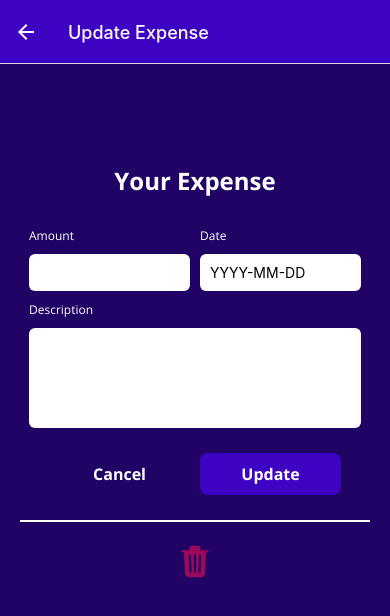
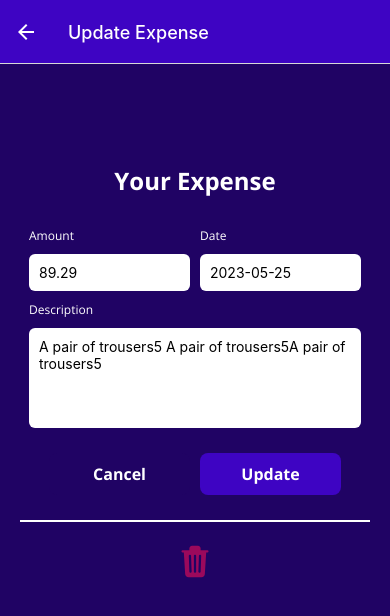
Before and after one commit to ganukeperera/FinTrack, a React Native app: screen / in a window 390 px wide. Both pictures are taken after a click on the element 195 px from the left and 414 px from the top of the page. Shown: the top 616 px of the page. Built offline with nearby package versions, Linux system fonts and the light colour scheme.

Commit message:
input validation done

```diff
--- a/Components/ManageExpense/ExpenseForm.js
+++ b/Components/ManageExpense/ExpenseForm.js
@@ -4,35 +4,68 @@ import { useState } from "react";
 import PrimaryButton from "../UI/PrimaryButton";
 import { Colors } from "../../util/Colors";
 import { useNavigation } from "@react-navigation/native";
-import { useDispatch, useSelector } from "react-redux";
-import { addExpense, updateExpense } from "../../store/expense";
 
-export default function ExpenseForm({ submitBtnTitle, onSubmit, onCancel }) {
-  const [expenseAmount, setAmount] = useState("");
-  const [expenseDate, setExpenseDate] = useState("");
-  const [expenseDescription, setExpenseDescription] = useState("");
+export default function ExpenseForm({
+  submitBtnTitle,
+  onSubmit,
+  onCancel,
+  defaultValues,
+}) {
+  const [expenseAmount, setAmount] = useState({
+    amount: defaultValues ? defaultValues.amount.toString() : "",
+    isValid: true,
+  });
+  const [expenseDate, setExpenseDate] = useState({
+    date: defaultValues ? defaultValues.date : "",
+    isValid: true,
+  });
+  const [expenseDescription, setExpenseDescription] = useState({
+    description: defaultValues ? defaultValues.description : "",
+    isValid: true,
+  });
 
-  const dispatch = useDispatch();
+  const [formIsValid, setFormIsValid] = useState(true);
 
   function amountHandler(amount) {
-    setAmount(amount);
+    setAmount({ amount: amount, isValid: true });
   }
   function dateHandler(date) {
-    setExpenseDate(date);
+    setExpenseDate({ date: date, isValid: true });
   }
   function descriptionHandler(desciption) {
-    setExpenseDescription(desciption);
+    setExpenseDescription({ description: desciption, isValid: true });
   }
 
   const navigation = useNavigation();
-  console.log(submitBtnTitle);
   function confirmHandler() {
     const expense = {
-      description: expenseDescription,
-      amount: +expenseAmount,
-      date: expenseDate,
+      description: expenseDescription.description,
+      amount: +expenseAmount.amount,
+      date: expenseDate.date,
     };
-    onSubmit(expense);
+
+    const amountIsValid = !isNaN(expense.amount) && expense.amount > 0;
+    const dateIsValid = new Date(expense.date).toString() !== "Invalid Date";
+    const descriptionIsValid = expense.description.trim().length > 0;
+
+    if (!amountIsValid || !dateIsValid || !descriptionIsValid) {
+      setFormIsValid(false);
+      setAmount((curValue) => {
+        return { amount: curValue.amount, isValid: amountIsValid };
+      });
+      setExpenseDescription((curValue) => {
+        return {
+          description: curValue.description,
+          isValid: descriptionIsValid,
+        };
+      });
+      setExpenseDate((curValue) => {
+        return { date: curValue.date, isValid: dateIsValid };
+      });
+    } else {
+      setFormIsValid(true);
+      onSubmit(expense);
+    }
   }
 
   return (
@@ -42,22 +75,24 @@ export default function ExpenseForm({ submitBtnTitle, onSubmit, onCancel }) {
         <View style={styles.amountAndDate}>
           <Input
             label="Amount"
+            isValid={expenseAmount.isValid}
             inputFieldConfgs={{
               keyboardType: "decimal-pad",
               onChangeText: amountHandler,
-              value: expenseAmount,
+              value: expenseAmount.amount,
             }}
           ></Input>
         </View>
         <View style={styles.amountAndDate}>
           <Input
             label="Date"
+            isValid={expenseDate.isValid}
             inputFieldConfgs={{
               keyboardType: "numeric",
               placeholder: "YYYY-MM-DD",
               maxLength: 10,
               onChangeText: dateHandler,
-              value: expenseDate,
+              value: expenseDate.date,
             }}
           ></Input>
         </View>
@@ -65,14 +100,19 @@ export default function ExpenseForm({ submitBtnTitle, onSubmit, onCancel }) {
 
       <Input
         label="Description"
+        isValid={expenseDescription.isValid}
         inputFieldConfgs={{
           keyboardType: "default",
           multiline: true,
           textAlignVertical: "top",
           onChangeText: descriptionHandler,
-          value: expenseDescription,
+          value: expenseDescription.description,
         }}
       ></Input>
+      {!formIsValid && (
+        <Text style={styles.validationText}>Please add valid input!</Text>
+      )}
+
       <View style={styles.buttonsOuterContainer}>
         <View style={styles.buttonContainer}>
           <PrimaryButton bgColor={Colors.primary800} onPress={onCancel}>
@@ -117,4 +157,11 @@ const styles = StyleSheet.create({
     flex: 1,
     maxWidth: 150,
   },
+  validationText: {
+    color: Colors.error500,
+    textAlign: "left",
+    fontFamily: "open-sans-bold",
+    fontSize: 12,
+    margin: 5,
+  },
 });
--- a/Components/ManageExpense/Input.js
+++ b/Components/ManageExpense/Input.js
@@ -1,13 +1,17 @@
 import { View, Text, TextInput, StyleSheet } from "react-native";
+import { Colors } from "../../util/Colors";
 
-export default function Input({ label, inputFieldConfgs }) {
+export default function Input({ label, isValid, inputFieldConfgs }) {
   const style = [styles.input];
+  if (!isValid) {
+    style.push(styles.inputInavlid);
+  }
   if (inputFieldConfgs["multiline"] == true) {
     style.push(styles.inputMultiline);
   }
   return (
     <View style={styles.container}>
-      <Text style={styles.text}>{label}</Text>
+      <Text style={[styles.text, !isValid && styles.textInavlid]}>{label}</Text>
       <TextInput style={style} {...inputFieldConfgs} />
     </View>
   );
@@ -23,11 +27,17 @@ const styles = StyleSheet.create({
     fontFamily: "open-sans",
     paddingVertical: 10,
   },
+  textInavlid: {
+    color: Colors.error500,
+  },
   input: {
     backgroundColor: "white",
     padding: 10,
     borderRadius: 6,
   },
+  inputInavlid: {
+    backgroundColor: Colors.error50,
+  },
   inputMultiline: {
     height: 100,
   },
--- a/Components/UI/ExpensesOutput.js
+++ b/Components/UI/ExpensesOutput.js
@@ -13,7 +13,6 @@ export default function ExpensesOutput({
   }, 0);
 
   let content = <Text style={styles.infoText}>{fallbackText}</Text>;
-  console.log(expenses.length);
   if (expenses.length > 0) {
     content = <ExpenseList expenseData={expenses}></ExpenseList>;
   }
--- a/Screens/ManageExpenseScreen.js
+++ b/Screens/ManageExpenseScreen.js
@@ -9,7 +9,6 @@ import { addExpense, updateExpense } from "../store/expense";
 
 export default function ManageExpenseScreen({ route, navigation }) {
   const editedExpenseId = route.params?.expenseId;
-
   const isEditing = !!editedExpenseId;
   const allExpenses = useSelector((state) => state.reducer.expenses);
   const dispatch = useDispatch();
@@ -22,17 +21,18 @@ export default function ManageExpenseScreen({ route, navigation }) {
 
   function deleteExpenseHandler() {
     const expense = allExpenses.filter((expense) => {
-      // console.log(expense.id + " " + editedExpenseId);
       return expense.id === editedExpenseId;
     });
-    console.log(expense[0].id);
     dispatch(removeExpense({ expense: expense[0] }));
     navigation.goBack();
   }
   function confirmHandler(expensedata) {
     if (isEditing) {
       dispatch(
-        updateExpense({ expense: { ...expensedata, id: editedExpenseId } })
+        updateExpense({
+          id: editedExpenseId,
+          expense: { ...expensedata, id: editedExpenseId },
+        })
       );
     } else {
       dispatch(addExpense({ expense: { ...expensedata, id: Date.now() } }));
@@ -43,12 +43,16 @@ export default function ManageExpenseScreen({ route, navigation }) {
   function cancelHandler() {
     navigation.goBack();
   }
+  const defaultValues = isEditing
+    ? allExpenses.filter((expense) => expense.id === editedExpenseId)
+    : null;
   return (
     <View style={styles.container}>
       <ExpenseForm
         submitBtnTitle={isEditing ? "Update" : "Add"}
         onSubmit={confirmHandler}
         onCancel={cancelHandler}
+        defaultValues={defaultValues ? defaultValues[0] : null}
       ></ExpenseForm>
 
       {isEditing ? (
--- a/store/expense.js
+++ b/store/expense.js
@@ -56,17 +56,14 @@ const expenseSlice = createSlice({
     },
     removeExpense: (state, action) => {
       const idArray = state.expenses.map((expense) => expense.id);
-      console.log(action.payload.expense);
       const index = idArray.indexOf(action.payload.expense.id);
 
       state.expenses.splice(index, 1);
     },
     updateExpense: (state, action) => {
-      state.expenses.splice(
-        state.expenses.indexOf(action.payload.id),
-        1,
-        action.payload.expense
-      );
+      const idArray = state.expenses.map((expense) => expense.id);
+      const index = idArray.indexOf(action.payload.id);
+      state.expenses.splice(index, 1, action.payload.expense);
     },
   },
 });
```
